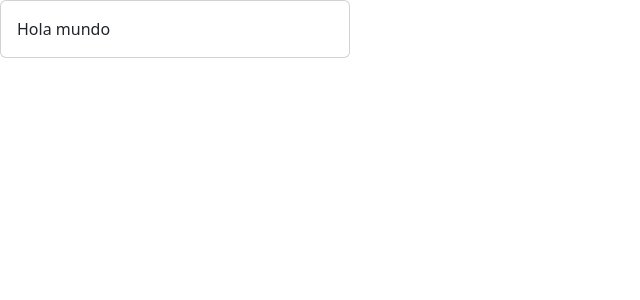
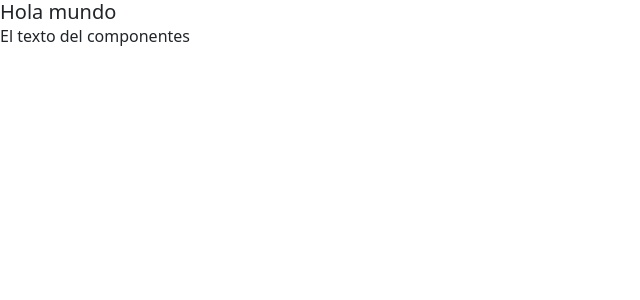
Before and after one commit to Deflinger/react-app, a React (Vite) app: page / in a window 1280 px wide. Shown: the top 300 px of the page, without its empty margins (0-640 px from the left). Built offline with nearby package versions, Linux system fonts and the light colour scheme.

Commit message:
Componente con multiples Props

```diff
--- a/src/App.tsx
+++ b/src/App.tsx
@@ -1,7 +1,7 @@
-import Card from "./components/Card";
+import {CardBody} from "./components/Card";
 
 function App() {
- return <Card body = {"Hola mundo"}/>
+ return <CardBody title = {"Hola mundo"} text={"El texto del componentes"}/>
 }
 
 export default App;
--- a/src/components/Card.tsx
+++ b/src/components/Card.tsx
@@ -15,12 +15,19 @@
   );
 }
 
-export function CardBody(){
+interface CardBodyProps{
+    title: string
+    text: string
+}
+export function CardBody(props: CardBodyProps){
+    const {title, text} = props;
     return(
     <>
-        <h5 className="card-title">Card title</h5>
-        <p className="card-text">Some quick example text to build on the card title and make up the bulk of the card's content.</p>
-        <a href="#" className="btn btn-primary">Go somewhere</a>
+        <h5 className="card-title">{title}</h5>
+        <p className="card-text">
+            {text}
+        </p>
+
     </>)
 }
 
```
